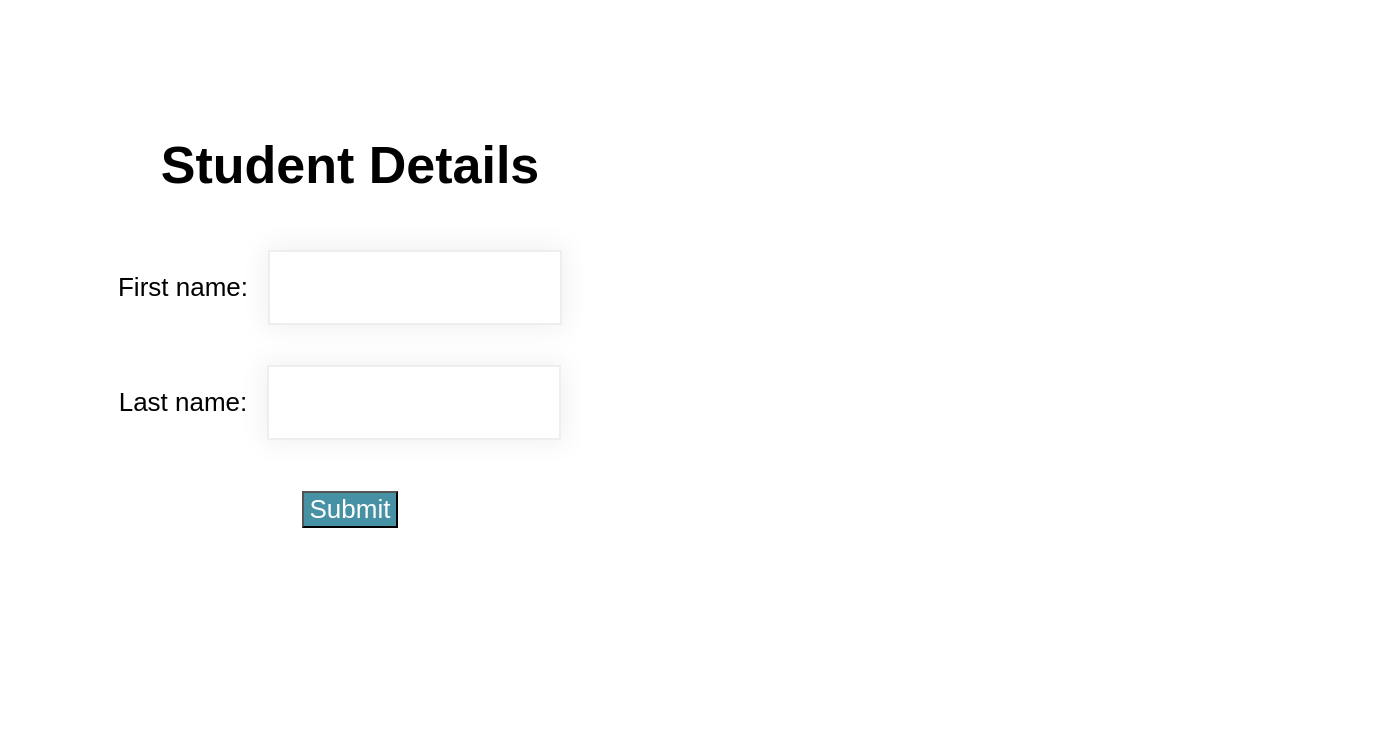
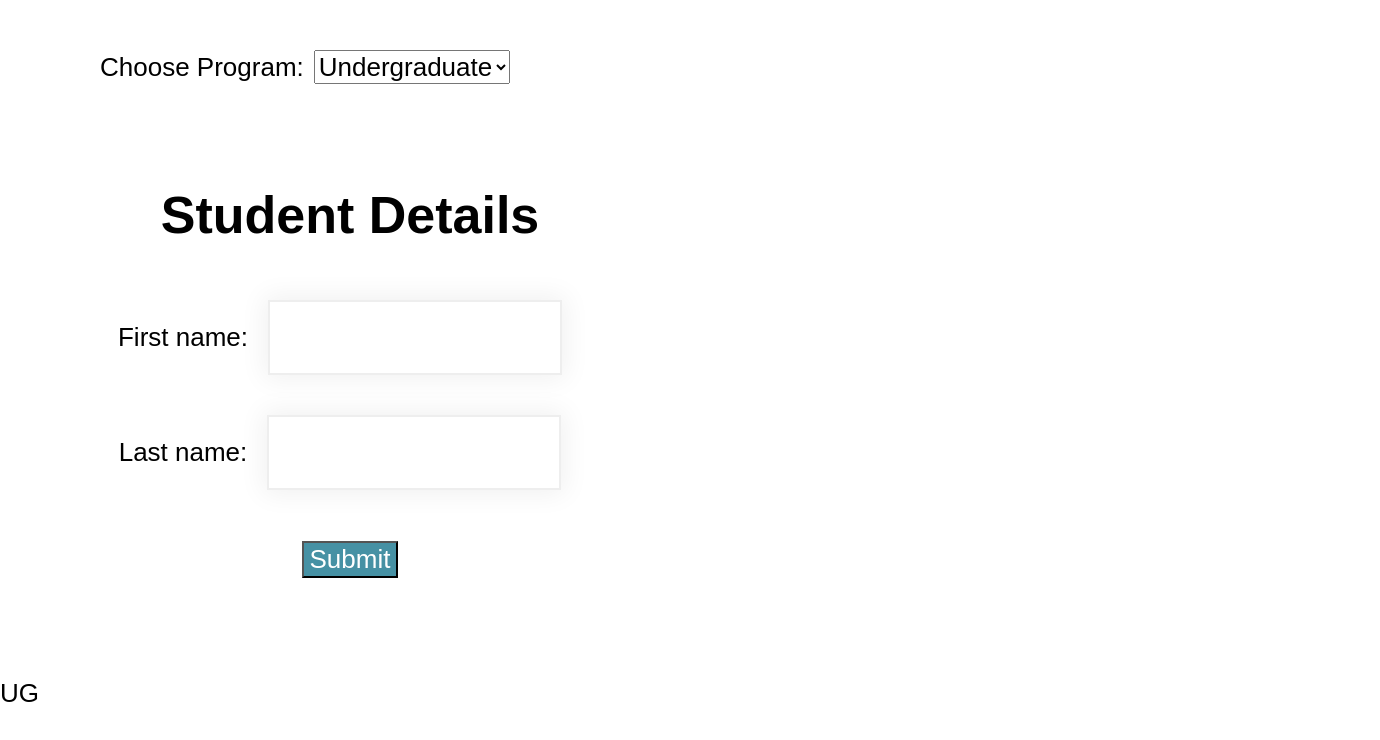
Before and after one commit to zeng-dong/just-react, a React (Create React App) app: page / in a window 1280 px wide. Shown: the top 740 px of the page, 1380 px wide, since content can reach past the window. Built offline with nearby package versions, Linux system fonts and the light colour scheme.

Commit message:
app prepare props

```diff
--- a/src/App.css
+++ b/src/App.css
@@ -28,3 +28,22 @@
     font-size: 30px;
     font-style: italic;
 }
+.App {
+    font-family: sans-serif;
+    font-size: 26px;
+    text-align: left;
+    width: 100%;
+    padding-top: 50px;
+    float: left;
+}
+.programs {
+    padding-left: 100px;
+    width: 100%;
+    float: left;
+}
+.appDropDowns {
+    color: black;
+    font-family: inherit;
+    font-size: inherit;
+    margin-left: 10px;
+}
--- a/src/App.js
+++ b/src/App.js
@@ -1,12 +1,30 @@
+import { useState } from 'react';
 import './App.css';
 import EnrolmentForm from './EnrolmentForm';
 
 function App() {
+    const [program, setProgram] = useState('UG');
+    const handleChange = (event) => {
+        setProgram(event.target.value);
+    };
+
     return (
         <div className="App">
-            <EnrolmentForm />
+            <div className="programs">
+                <label>Choose Program:</label>
+                <select
+                    className="appDropDowns"
+                    onChange={handleChange}
+                    value={program}
+                >
+                    <option value="UG">Undergraduate</option>
+                    <option value="PG">Postgraduate</option>
+                </select>
+            </div>
+            <EnrolmentForm chosenProgram={program} />
+
+            <label>{program}</label>
         </div>
     );
 }
-
 export default App;
--- a/src/EnrolmentForm.js
+++ b/src/EnrolmentForm.js
@@ -2,8 +2,8 @@ import { useState } from 'react';
 import './App.css';
 
 function EnrolmentForm() {
-    const [firstName, setFirstName] = useState('m');
-    const [lastName, setLastName] = useState('z');
+    const [firstName, setFirstName] = useState('');
+    const [lastName, setLastName] = useState('');
     const [welcomeMessage, setWelcomeMessage] = useState('');
 
     const handleSubmit = (event) => {
```
